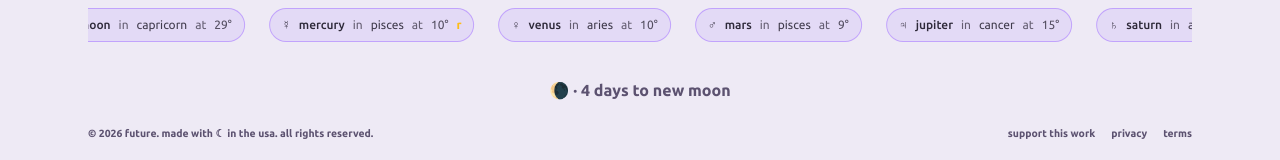
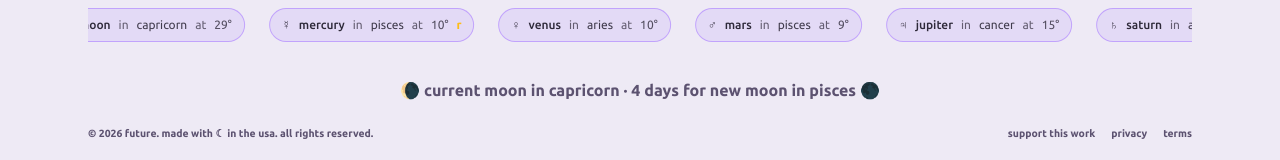
Before and after one commit to future-ai-org/future-ai-app, a Next.js app: page / in a window 1280 px wide. Shown: the part 2509-2669 px from the top of the page. Built offline with nearby package versions, Linux system fonts and the light colour scheme; no server answers; a web font is replaced by a local one.

Commit message:
feat: update footer moon status copy (#26)

```diff
--- a/components/layout/Footer.tsx
+++ b/components/layout/Footer.tsx
@@ -10,15 +10,26 @@ export function Footer() {
   const copyrightText = copy.footer.copyright.replace('{year}', String(year));
   const transits = getCurrentTransits(now);
   const moon = getMoonPhaseInfo(now);
+  const moonTransit = transits.find((t) => t.planet === 'Moon');
+  const currentMoonSign = moonTransit
+    ? `${moonTransit.sign.charAt(0).toUpperCase()}${moonTransit.sign.slice(1)}`
+    : moon.phaseName;
   const moonTargetLabel = moon.nextTarget === 'full' ? copy.footer.moonTargetFull : copy.footer.moonTargetNew;
-  const daysText = `${Math.round(moon.daysToNext)} days to ${moonTargetLabel} moon`;
+  const nextMoonEmoji = moon.nextTarget === 'full' ? '🌕' : '🌑';
+  const nextTargetDate = new Date(now.getTime() + moon.daysToNext * 24 * 60 * 60 * 1000);
+  const nextTargetTransits = getCurrentTransits(nextTargetDate);
+  const nextTargetMoonTransit = nextTargetTransits.find((t) => t.planet === 'Moon');
+  const nextTargetSign = nextTargetMoonTransit
+    ? `${nextTargetMoonTransit.sign.charAt(0).toUpperCase()}${nextTargetMoonTransit.sign.slice(1)}`
+    : 'Unknown';
+  const moonLine = `current moon in ${currentMoonSign} · ${Math.round(moon.daysToNext)} days for ${moonTargetLabel} moon in ${nextTargetSign} ${nextMoonEmoji}`;
 
   return (
     <footer className="mt-auto w-full border-t border-border/80 bg-footer">
       <div className="mx-auto max-w-6xl px-4 pt-6 pb-10 sm:px-6 sm:pb-12">
         <AstroFooterStrip transits={transits} />
         <p className="mt-6 pt-2 text-center text-base font-bold text-muted-foreground" title={moon.phaseName}>
-          {moon.emoji} · {daysText}
+          {moon.emoji} {moonLine}
         </p>
         <div className="mt-6 flex flex-col sm:flex-row items-center justify-between gap-3 text-center sm:text-left font-bold">
           <p className="text-[0.65rem] text-muted-foreground">{copyrightText}</p>
```
